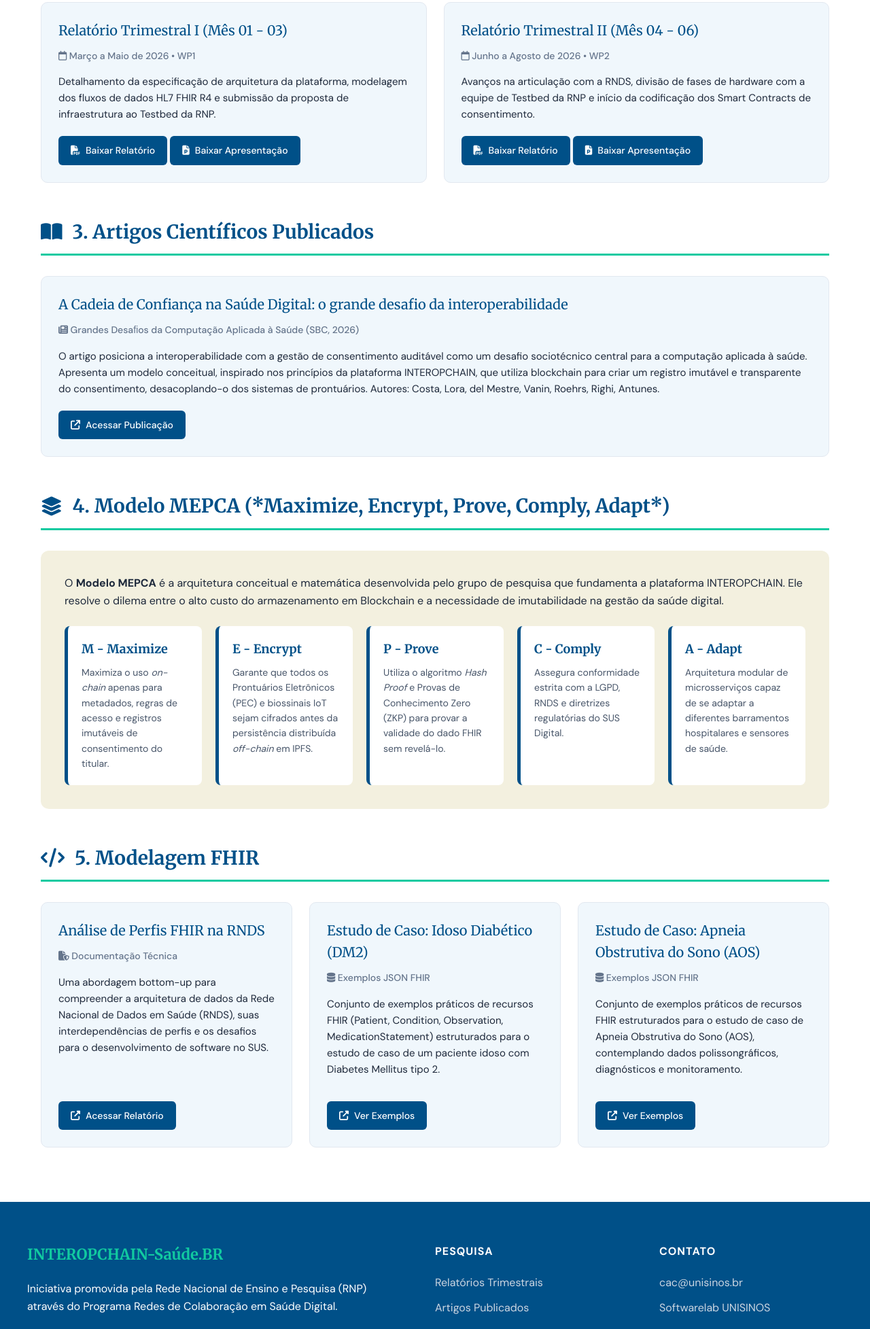
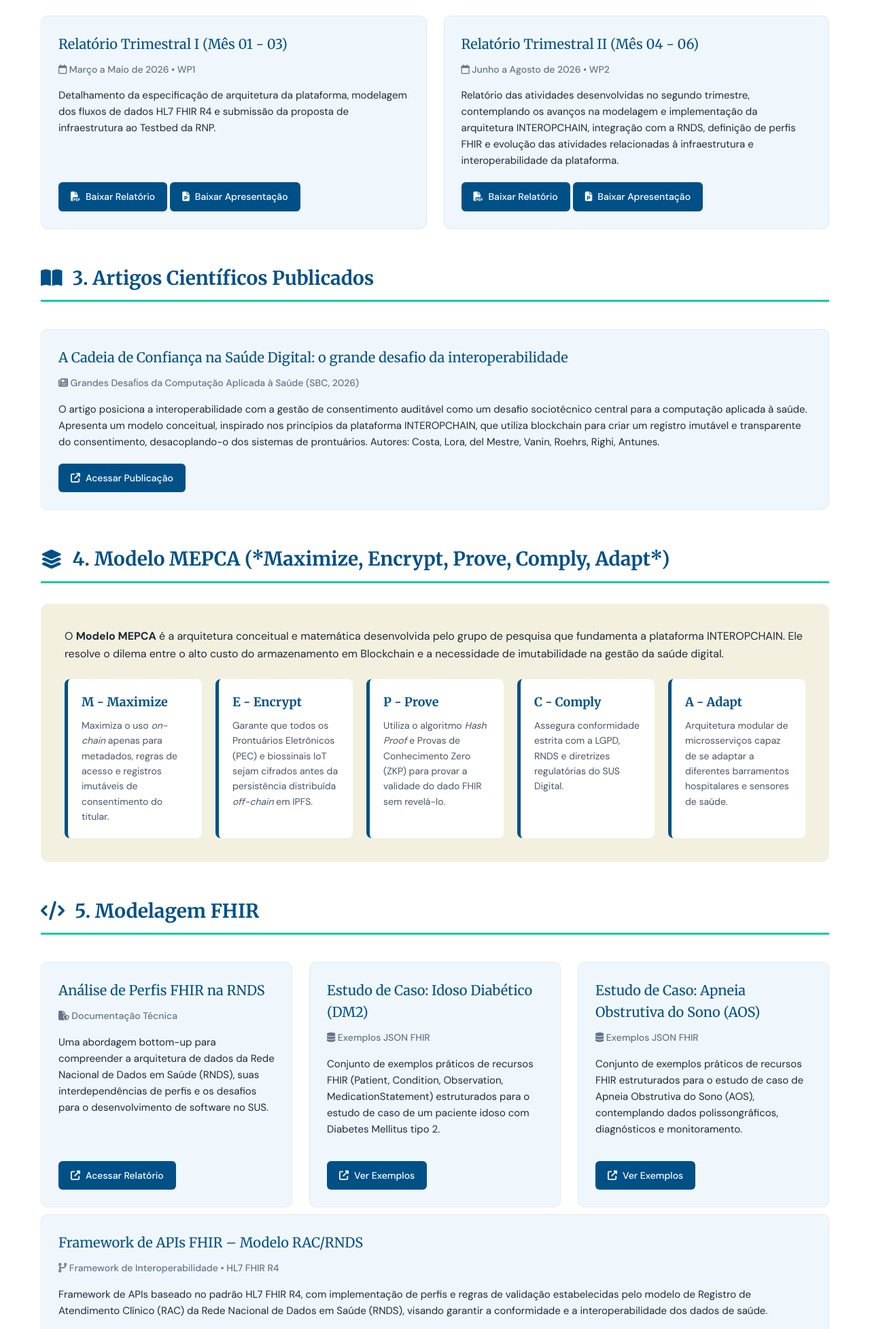
Before and after one commit to interopchain/pagina-interopchain, a plain HTML site: page documentacao.html in a window 1280 px wide. Shown: the part 845-2800 px from the top of the page at 68% size. Drawn offline with Linux system fonts and the light colour scheme.

Commit message:
Add FHIR API Framework card to documentation
Added new card for FHIR API Framework with details on implementation and interoperability.

```diff
--- a/documentacao.html
+++ b/documentacao.html
@@ -148,6 +148,7 @@
             display: flex;
             flex-direction: column;
             justify-content: space-between;
+            margin-top: 10px;
         }
 
         .card-item:hover {
@@ -384,8 +385,12 @@
                         <i class="fa-regular fa-calendar"></i>
                         Junho a Agosto de 2026 • WP2
                     </div>
-                    <div class="card-desc">Avanços na articulação com a RNDS, divisão de fases de hardware com a equipe
-                        de Testbed da RNP e início da codificação dos Smart Contracts de consentimento.
+
+                    <div class="card-desc">
+                        Relatório das atividades desenvolvidas no segundo trimestre, contemplando
+                        os avanços na modelagem e implementação da arquitetura INTEROPCHAIN,
+                        integração com a RNDS, definição de perfis FHIR e evolução das atividades
+                        relacionadas à infraestrutura e interoperabilidade da plataforma.
                     </div>
                 </div>
 
@@ -520,7 +525,33 @@
                 </div>
             </div>
         </div>
+        <!-- Card 4: Framework de APIs FHIR - RAC/RNDS -->
+        <div class="card-item card-4">
+            <div>
+                <div class="card-title">Framework de APIs FHIR – Modelo RAC/RNDS</div>
 
+                <div class="card-meta">
+                    <i class="fa-solid fa-code-branch"></i>
+                    Framework de Interoperabilidade • HL7 FHIR R4
+                </div>
+
+                <div class="card-desc">
+                    Framework de APIs baseado no padrão HL7 FHIR R4, com implementação
+                    de perfis e regras de validação estabelecidas pelo modelo de
+                    Registro de Atendimento Clínico (RAC) da Rede Nacional de Dados
+                    em Saúde (RNDS), visando garantir a conformidade e a
+                    interoperabilidade dos dados de saúde.
+                </div>
+            </div>
+
+            <div class="button-group" style="margin-top: 15px;">
+                <a target="_blank" rel="noopener noreferrer"
+                    href="https://if4health.charqueadas.ifsul.edu.br/biofass-rnds/dashboard" class="btn-download">
+                    <i class="fa-solid fa-arrow-up-right-from-square"></i>
+                    Acessar Framework
+                </a>
+            </div>
+        </div>
 
     </div>
 
```
